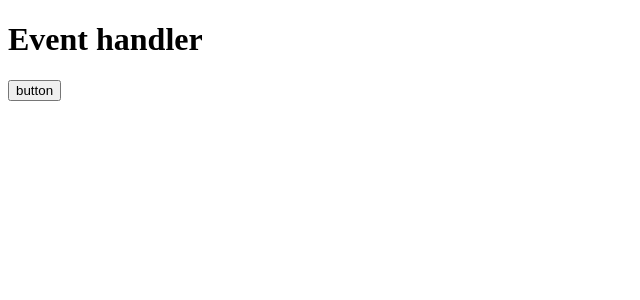
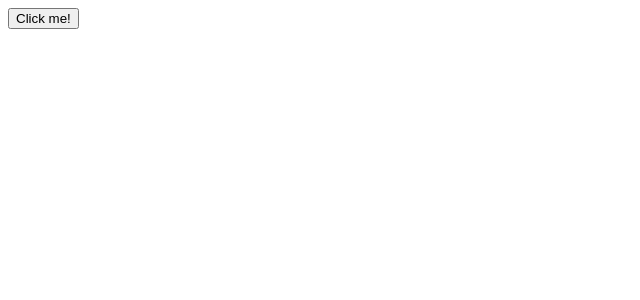
Before and after one commit to vassu-somi/LMPReactassign, a React (Create React App) app: page / in a window 1280 px wide. Shown: the top 300 px of the page, without its empty margins (0-640 px from the left). Built offline with nearby package versions, Linux system fonts and the light colour scheme.

Commit message:
Update App.js

```diff
--- a/src/App.js
+++ b/src/App.js
@@ -1,19 +1,16 @@
-import React from "react";
+import React from 'react';
 
-function clickA() {
-  alert("hello");
+function App() {
+
+  function clickA() {
+    alert('Hello!');
+  }
 
   return (
-    <>
-      <h1>Event handler</h1>
-      <button
-        id="button-a"
-        onClick={() => clickA()}
-        //{() => { alert("welcome");}}
-      >
-        button
-      </button>
-    </>
+    <button id="button-a" onClick={clickA}>
+      Click me!
+    </button>
   );
 }
-export default clickA;
+
+export default App;
```
